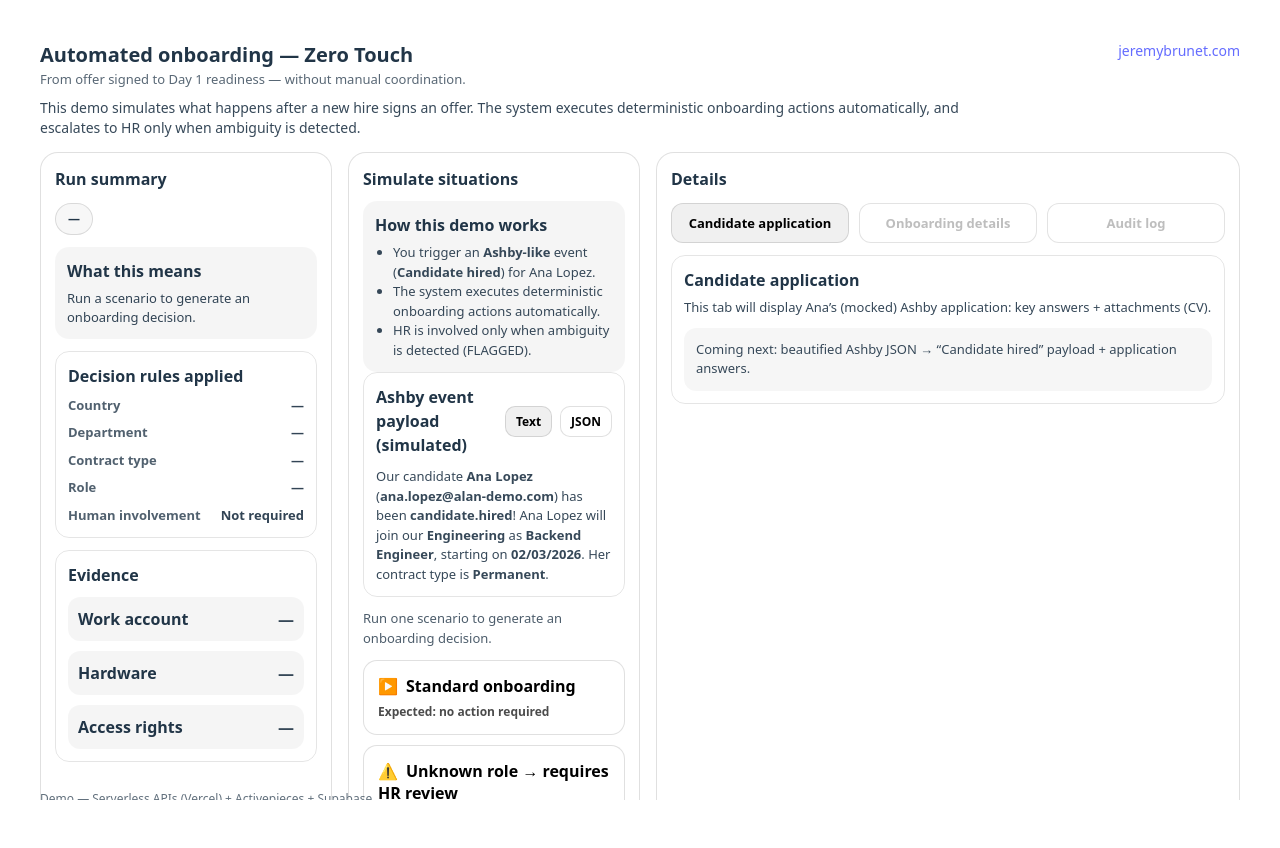
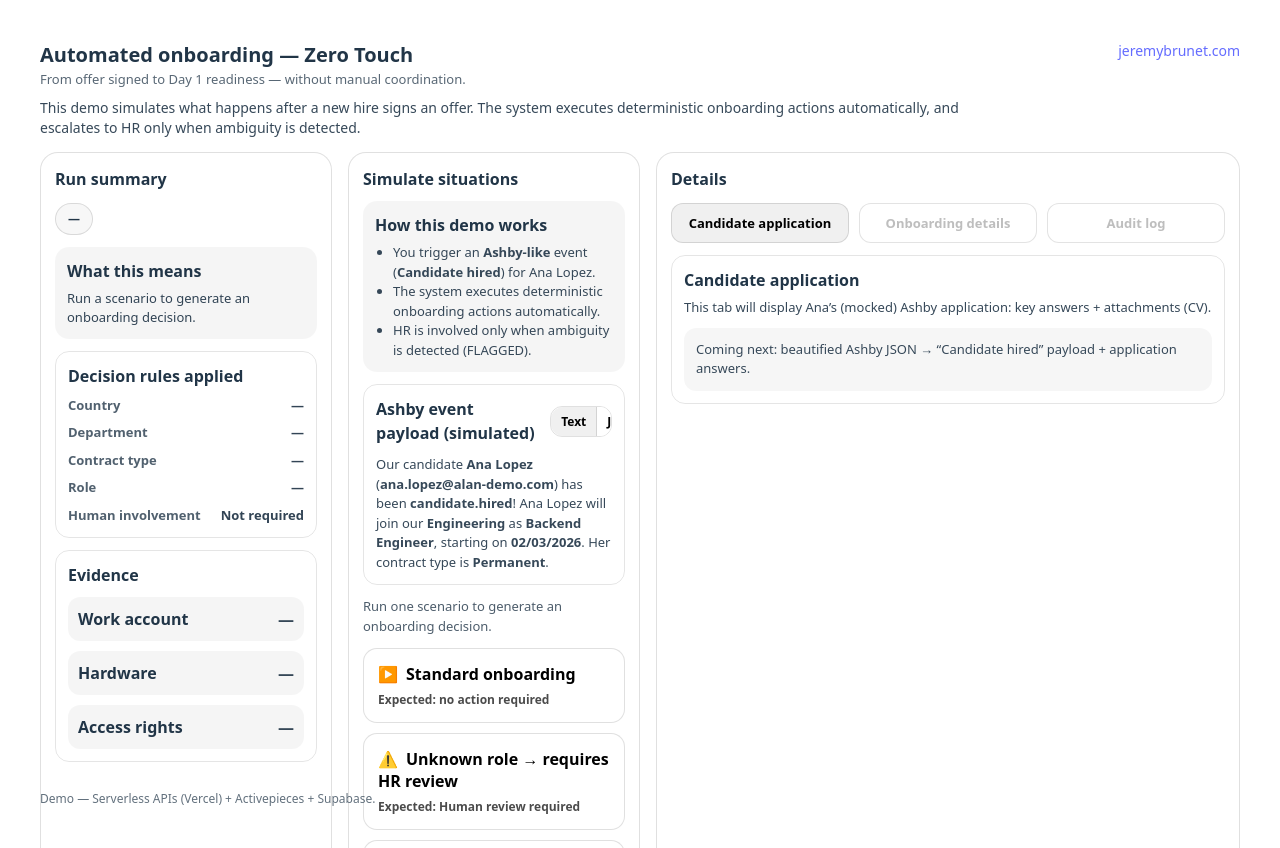
Before and after one commit to DFATPUNK/hr-onboarding-engine, a React (Vite) app: page / in a window 1280 px wide. Before the commit the page ends 800 px from the top, so only its background shows below. Built offline with nearby package versions, Linux system fonts and the light colour scheme.

Commit message:
fix minor layout issues

```diff
--- a/src/App.tsx
+++ b/src/App.tsx
@@ -33,7 +33,7 @@ export default function App() {
         </Routes>
       </main>
 
-      <footer style={{ fontSize: 12, opacity: 0.7, marginTop: 10 }}>
+      <footer style={{ marginTop: 12, fontSize: 12, opacity: 0.7 }}>
         Demo — Serverless APIs (Vercel) + Activepieces + Supabase.
       </footer>
     </div>
--- a/src/index.css
+++ b/src/index.css
@@ -25,23 +25,21 @@ a:hover {
 * { box-sizing: border-box; }
 
 html, body {
-  height: 100%;
+  height: auto;
   width: 100%;
   margin: 0;
-  overflow: hidden;
+  overflow-y: auto;
 }
 
 body {
   margin: 0;
   min-height: 100vh;
   display: block;
-  overflow: hidden;
 }
 
 #root {
   width: 100%;
-  height: 100%;
-  overflow: hidden;
+  height: auto;
   max-width: none;
   margin: 0;
   padding: 24px;
--- a/src/pages/Home.tsx
+++ b/src/pages/Home.tsx
@@ -274,12 +274,16 @@ export default function Home() {
           </div>
 
           {/* Ashby Candidate Hired payload with 2 lecture modes : text & JSON */}
-          <div style={{ padding: 12, borderRadius: 14, border: "1px solid rgba(0,0,0,0.10)" }}>
+          <div style={{ marginTop: 12, padding: 12, borderRadius: 14, border: "1px solid rgba(0,0,0,0.10)" }}>
             <div style={{ display: "flex", justifyContent: "space-between", alignItems: "center", gap: 12 }}>
               <div style={{ fontWeight: 900 }}>Ashby event payload (simulated)</div>
-              <div style={{ display: "flex", gap: 8 }}>
-                <button onClick={() => setPayloadMode("text")} style={miniTab(payloadMode === "text")}>Text</button>
-                <button onClick={() => setPayloadMode("json")} style={miniTab(payloadMode === "json")}>JSON</button>
+              <div style={segmentedWrap}>
+                <button onClick={() => setPayloadMode("text")} style={segmentedBtn(payloadMode === "text", "left")}>
+                  Text
+                </button>
+                <button onClick={() => setPayloadMode("json")} style={segmentedBtn(payloadMode === "json", "right")}>
+                  JSON
+                </button>
               </div>
             </div>
 
@@ -681,14 +685,27 @@ function formatMDY(iso: string) {
   return `${m}/${d}/${y}`;
 }
 
-function miniTab(active: boolean): React.CSSProperties {
+const segmentedWrap: React.CSSProperties = {
+  display: "inline-flex",
+  border: "1px solid rgba(0,0,0,0.12)",
+  borderRadius: 12,
+  overflow: "hidden",
+};
+
+function segmentedBtn(active: boolean, side: "left" | "right"): React.CSSProperties {
   return {
     padding: "6px 10px",
-    borderRadius: 10,
-    border: "1px solid rgba(0,0,0,0.12)",
+    border: "none",
     background: active ? "rgba(0,0,0,0.06)" : "white",
     cursor: "pointer",
     fontWeight: 900,
     fontSize: 12,
+    // coins
+    borderTopLeftRadius: side === "left" ? 12 : 0,
+    borderBottomLeftRadius: side === "left" ? 12 : 0,
+    borderTopRightRadius: side === "right" ? 12 : 0,
+    borderBottomRightRadius: side === "right" ? 12 : 0,
+    // séparation interne
+    borderRight: side === "left" ? "1px solid rgba(0,0,0,0.12)" : "none",
   };
 }
```
